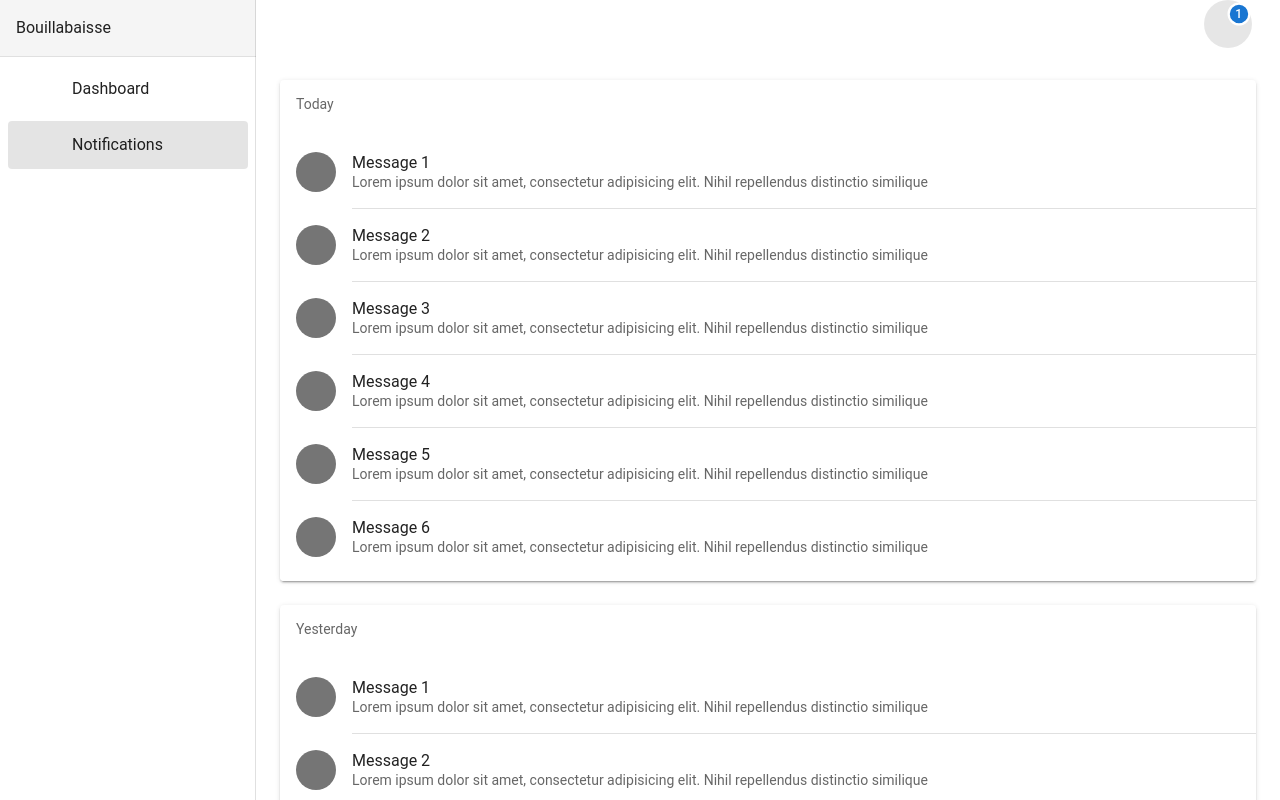
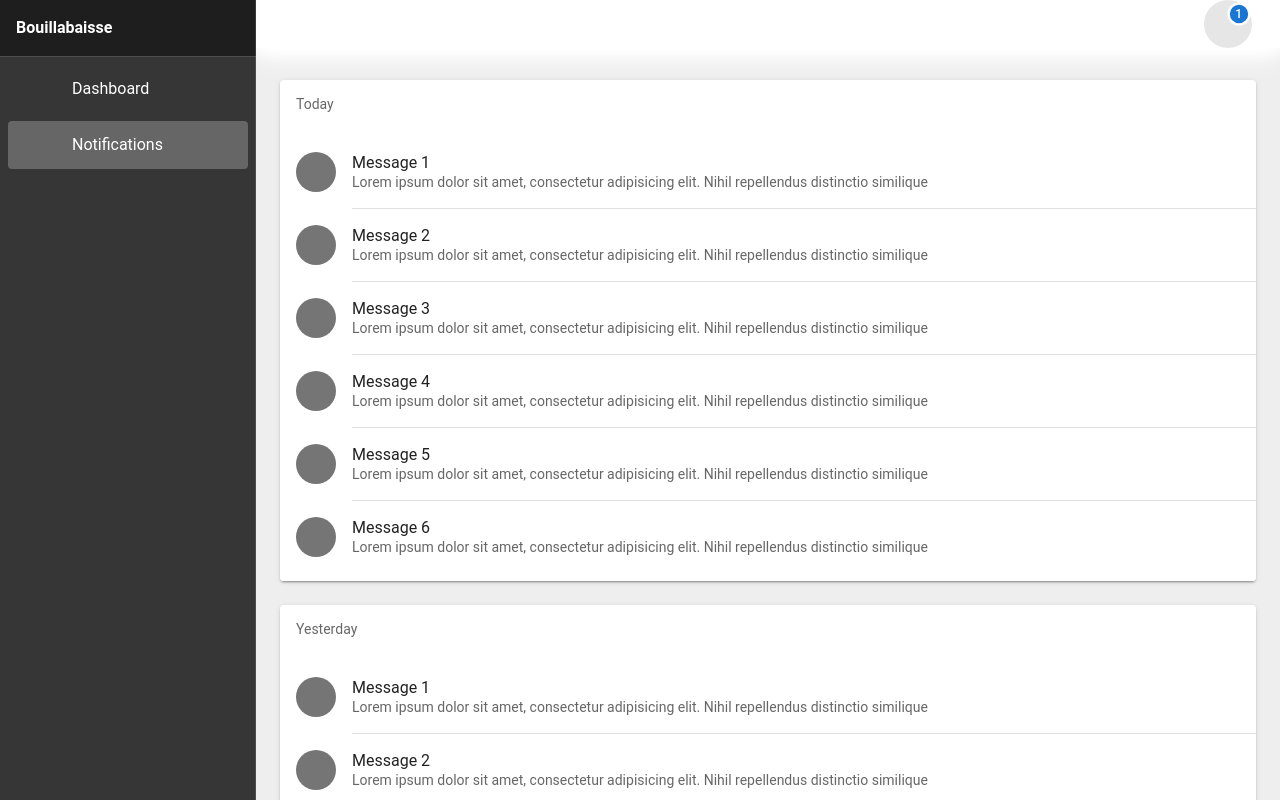
Before and after one commit to italobologna/bouillabaisse-monitor, a Vue app in the folder bouillabaisse-frontend/: page /notifications in a window 1280 px wide. Shown: the top 800 px of the page. Built offline with nearby package versions, Linux system fonts and the light colour scheme; the HTML template or start-up script is replaced by a standard one.

Commit message:
Adds coloring to the app

```diff
--- a/bouillabaisse-frontend/src/App.vue
+++ b/bouillabaisse-frontend/src/App.vue
@@ -1,8 +1,11 @@
 <template>
-  <v-app id="inspire">
-    <v-navigation-drawer app>
-      <v-sheet color="grey lighten-4" class="pa-4">
-        <div>Bouillabaisse</div>
+  <v-app
+    id="main"
+    :style="{ background: $vuetify.theme.themes[theme].background }"
+  >
+    <v-navigation-drawer app dark>
+      <v-sheet class="pa-4">
+        <div><strong>Bouillabaisse</strong></div>
       </v-sheet>
 
       <v-divider></v-divider>
@@ -74,11 +77,19 @@ export default {
       { title: "Click Me 4" },
     ],
   }),
+  computed: {
+    theme() {
+      return this.$vuetify.theme.dark ? "dark" : "light";
+    },
+  },
+  created() {
+    // this.$vuetify.theme.dark = true
+  },
 };
 </script>
 
 <style scoped>
 #app-bar {
-  box-shadow: 0 5px 10px #FFF, 0 10px 25px #FFF;
+  box-shadow: 0 5px 10px #fff, 0 10px 25px #fff;
 }
 </style>
--- a/bouillabaisse-frontend/src/plugins/vuetify.js
+++ b/bouillabaisse-frontend/src/plugins/vuetify.js
@@ -7,6 +7,17 @@ import 'vuetify/dist/vuetify.min.css'
 Vue.use(Vuetify)
 Vue.use(VueRouter)
 
-const opts = {}
+const opts = {
+    theme: {
+        themes: {
+            light: {
+                background: '#EEEEEE'
+            }
+        }
+    },
+    options: {
+        customProperties: true
+    },
+}
 
 export default new Vuetify(opts)
```
